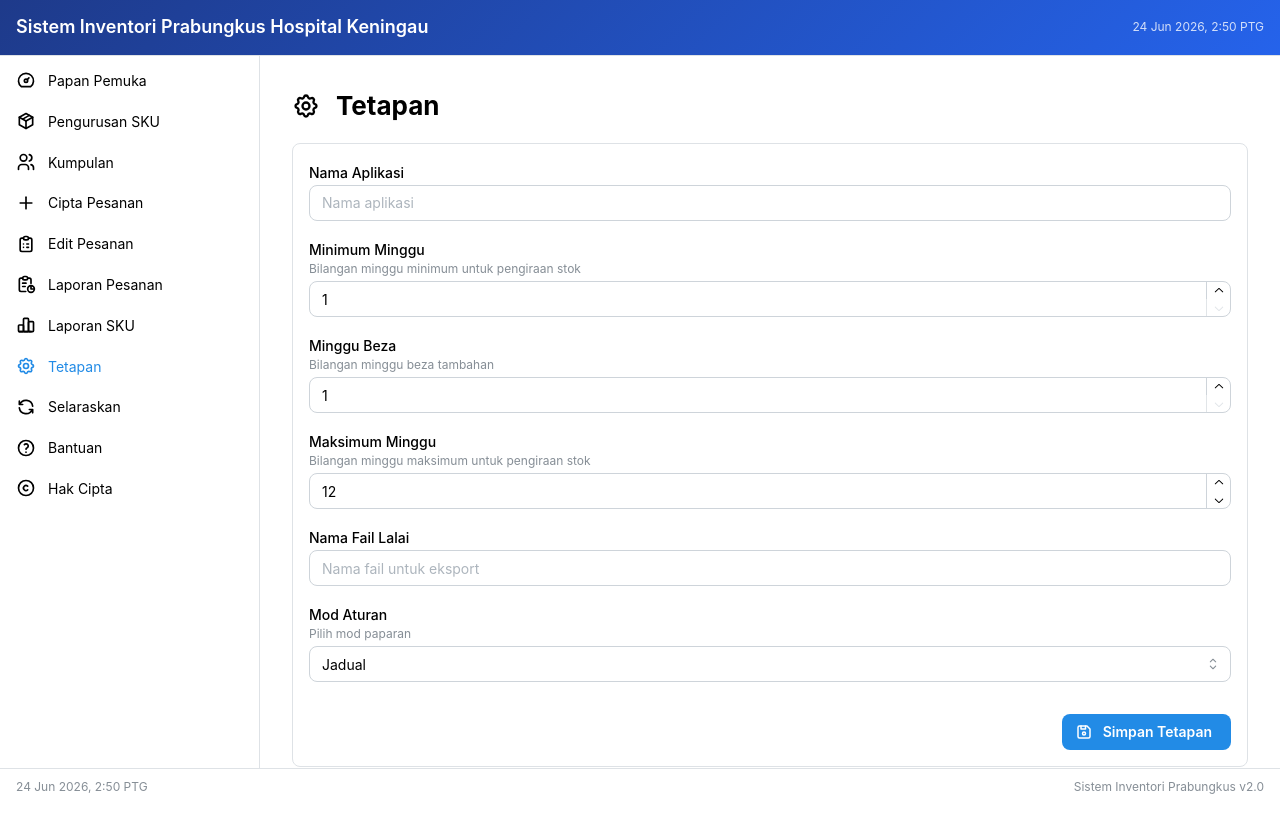
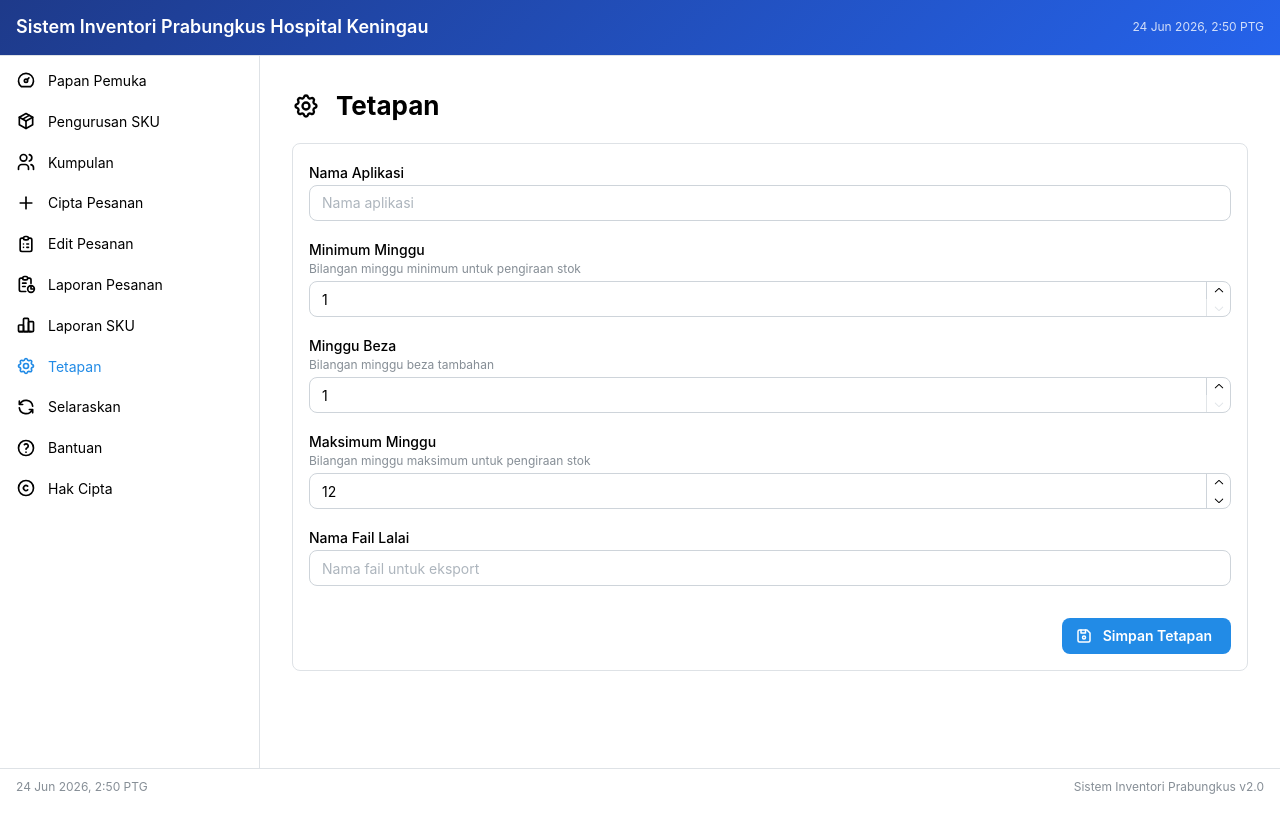
Before and after one commit to fetreney2000/prepacking_substore_mantine, a Next.js app: page /settings in a window 1280 px wide. After the commit the page ends 800 px from the top, so only its background shows below. Built offline with nearby package versions, Linux system fonts and the light colour scheme; no server answers.

Commit message:
fix: enable page scrolling, add items at top in edit order, remove mod aturan setting
- Remove overflow:hidden from body to allow mouse wheel/keyboard scrolling
- New blank rows in edit order modal now prepend at top of item list
- Removed unused Mod Aturan (layout mode) from Tetapan page

```diff
--- a/app/edit-order/page.tsx
+++ b/app/edit-order/page.tsx
@@ -197,7 +197,7 @@ export default function EditOrderPage() {
   };
 
   const handleAddItem = () => {
-    setEditItems((prev) => [...prev, { skuId: null, kod: '', qtyOrdered: 0, notes: '' }]);
+    setEditItems((prev) => [{ skuId: null, kod: '', qtyOrdered: 0, notes: '' }, ...prev]);
   };
 
   const handleRemoveItem = (idx: number) => {
--- a/app/globals.css
+++ b/app/globals.css
@@ -13,8 +13,6 @@
 
 body {
   font-family: -apple-system, BlinkMacSystemFont, 'Segoe UI', Roboto, sans-serif;
-  overflow: hidden;
-  height: 100vh;
 }
 
 a {
--- a/app/settings/page.tsx
+++ b/app/settings/page.tsx
@@ -6,7 +6,6 @@ import {
   Paper,
   TextInput,
   NumberInput,
-  Select,
   Button,
   Stack,
   Group,
@@ -21,7 +20,6 @@ export default function SettingsPage() {
   const [bufferWeeks, setBufferWeeks] = useState<number>(1);
   const [maxWeeks, setMaxWeeks] = useState<number>(12);
   const [defaultFilename, setDefaultFilename] = useState('');
-  const [layoutMode, setLayoutMode] = useState<'table' | 'card'>('table');
   const [loading, setLoading] = useState(false);
 
   useEffect(() => {
@@ -37,7 +35,6 @@ export default function SettingsPage() {
         setBufferWeeks(settings.bufferWeeks ?? 1);
         setMaxWeeks(settings.maxWeeks ?? 12);
         setDefaultFilename(settings.defaultFilename || '');
-        setLayoutMode((settings.layoutMode || 'table') as 'table' | 'card');
       }
     } catch {
       notifications.show({
@@ -57,7 +54,6 @@ export default function SettingsPage() {
         bufferWeeks,
         maxWeeks,
         defaultFilename,
-        layoutMode,
       });
       notifications.show({
         title: 'Berjaya',
@@ -125,17 +121,6 @@ export default function SettingsPage() {
             onChange={(e) => setDefaultFilename(e.currentTarget.value)}
           />
 
-          <Select
-            label="Mod Aturan"
-            description="Pilih mod paparan"
-            data={[
-              { value: 'table', label: 'Jadual' },
-              { value: 'card', label: 'Kad' },
-            ]}
-            value={layoutMode}
-            onChange={(val) => setLayoutMode(val as 'table' | 'card')}
-          />
-
           <Group justify="flex-end" mt="md">
             <Button
               leftSection={<IconDeviceFloppy size={18} />}
```
